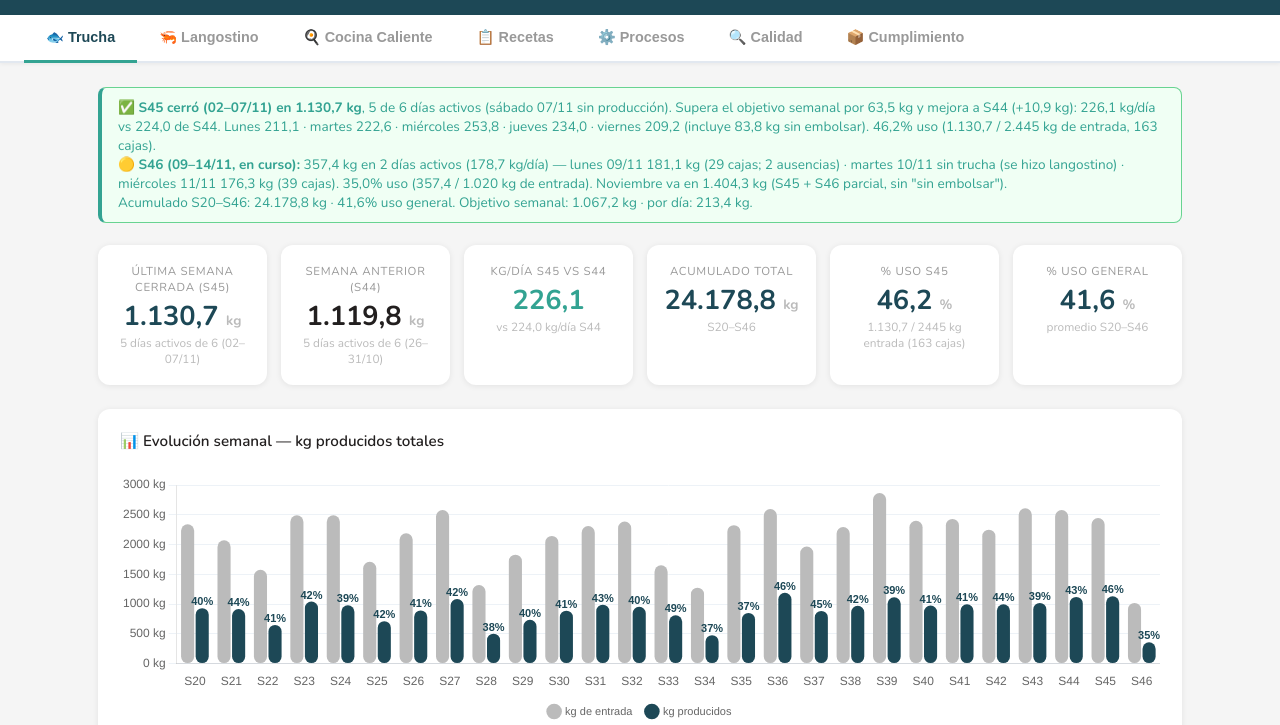
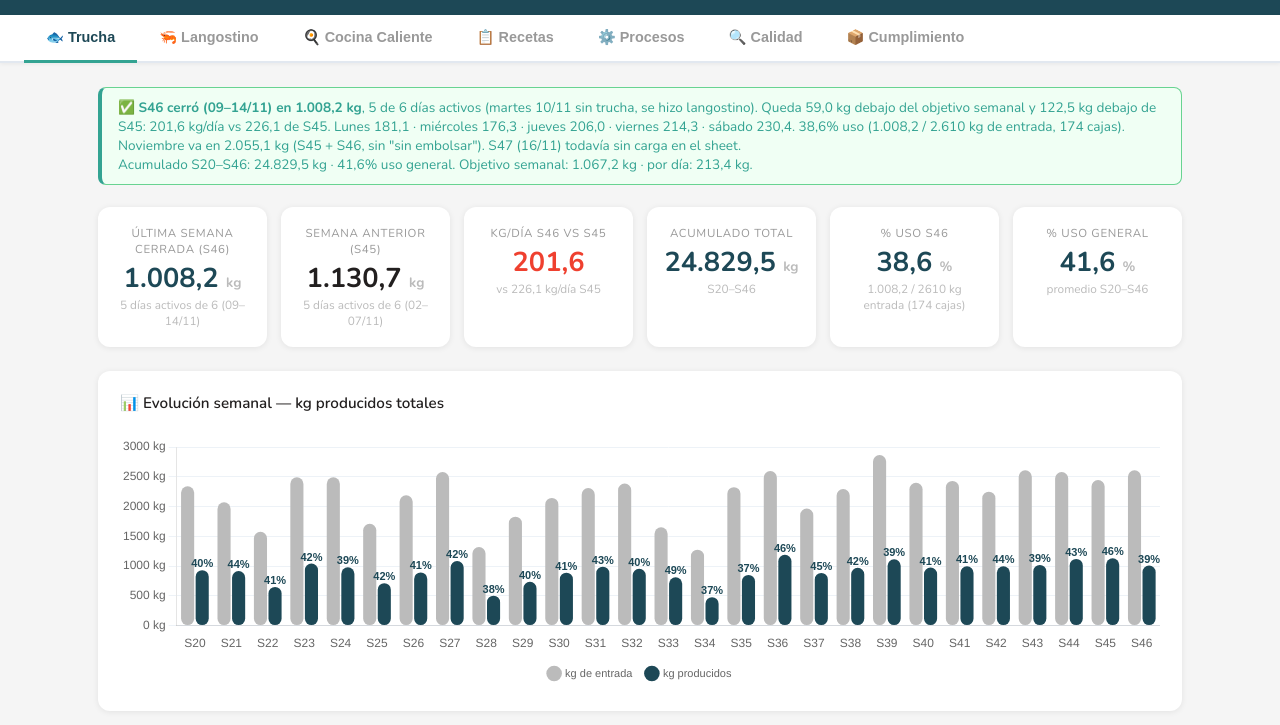
Before and after one commit to deborapaez-prog/dashboard-produccion, a plain HTML site: page Dashboard_Produccion_Brugali.html in a window 1280 px wide. Shown: the part 75-800 px from the top of the page. Drawn offline with nearby package versions, Linux system fonts and the light colour scheme.

Commit message:
Trucha: S46 completa (jueves 12/11 a sabado 14/11), pedido de Debo 16/11
- s46 releida (gviz, Chrome): + jueves 12/11 206,0 kg (34 cajas), viernes 13/11 214,3 kg
  (34 cajas) y sabado 14/11 230,4 kg (38 cajas). Sin "sin embolsar".
- S46 cerrada: 1.008,2 kg (igual a "KG TOTALES" del sheet), 174 cajas (2.610 kg), 38,6% uso,
  201,6 kg/dia (5 dias; martes 10/11 se hizo langostino).
- Noviembre 1.404,3 -> 2.055,1 kg, entrada 5.055 kg.
- KPIs: ultima cerrada S46, anterior S45; acumulado 24.829,5 kg, 41,6% uso general.
- s47 (16/11) sin carga todavia, no se agrega.

Co-Authored-By: Claude Opus 5.5 <noreply@anthropic.com>

```diff
--- a/Dashboard_Produccion_Brugali.html
+++ b/Dashboard_Produccion_Brugali.html
@@ -143,36 +143,36 @@ footer { text-align: center; color: #BBBBBB; font-size: 0.76rem; padding: 20px 0
 <main>
 
   <div class="alerta-ok">
-    ✅ <strong>S45 cerró (02–07/11) en 1.130,7 kg</strong>, 5 de 6 días activos (sábado 07/11 sin producción). Supera el objetivo semanal por 63,5 kg y mejora a S44 (+10,9 kg): 226,1 kg/día vs 224,0 de S44. Lunes 211,1 · martes 222,6 · miércoles 253,8 · jueves 234,0 · viernes 209,2 (incluye 83,8 kg sin embolsar). 46,2% uso (1.130,7 / 2.445 kg de entrada, 163 cajas).
-    <br>🟡 <strong>S46 (09–14/11, en curso):</strong> 357,4 kg en 2 días activos (178,7 kg/día) — lunes 09/11 181,1 kg (29 cajas; 2 ausencias) · martes 10/11 sin trucha (se hizo langostino) · miércoles 11/11 176,3 kg (39 cajas). 35,0% uso (357,4 / 1.020 kg de entrada). Noviembre va en 1.404,3 kg (S45 + S46 parcial, sin "sin embolsar").
-    <br>Acumulado S20–S46: 24.178,8 kg · 41,6% uso general. Objetivo semanal: 1.067,2 kg · por día: 213,4 kg.
+    ✅ <strong>S46 cerró (09–14/11) en 1.008,2 kg</strong>, 5 de 6 días activos (martes 10/11 sin trucha, se hizo langostino). Queda 59,0 kg debajo del objetivo semanal y 122,5 kg debajo de S45: 201,6 kg/día vs 226,1 de S45. Lunes 181,1 · miércoles 176,3 · jueves 206,0 · viernes 214,3 · sábado 230,4. 38,6% uso (1.008,2 / 2.610 kg de entrada, 174 cajas).
+    <br>Noviembre va en 2.055,1 kg (S45 + S46, sin "sin embolsar"). S47 (16/11) todavía sin carga en el sheet.
+    <br>Acumulado S20–S46: 24.829,5 kg · 41,6% uso general. Objetivo semanal: 1.067,2 kg · por día: 213,4 kg.
   </div>
 
   <div class="kpi-grid">
     <div class="kpi-card">
-      <div class="lbl">Última semana cerrada (S45)</div>
-      <div class="val">1.130,7 <span style="font-size:.85rem;color:#BBBBBB">kg</span></div>
+      <div class="lbl">Última semana cerrada (S46)</div>
+      <div class="val">1.008,2 <span style="font-size:.85rem;color:#BBBBBB">kg</span></div>
+      <div class="sub">5 días activos de 6 (09–14/11)</div>
+    </div>
+    <div class="kpi-card">
+      <div class="lbl">Semana anterior (S45)</div>
+      <div class="val" style="color:#221F1F">1.130,7 <span style="font-size:.85rem;color:#BBBBBB">kg</span></div>
       <div class="sub">5 días activos de 6 (02–07/11)</div>
     </div>
     <div class="kpi-card">
-      <div class="lbl">Semana anterior (S44)</div>
-      <div class="val" style="color:#221F1F">1.119,8 <span style="font-size:.85rem;color:#BBBBBB">kg</span></div>
-      <div class="sub">5 días activos de 6 (26–31/10)</div>
-    </div>
-    <div class="kpi-card">
-      <div class="lbl">kg/día S45 vs S44</div>
-      <div class="val" style="color:#33A392">226,1</div>
-      <div class="sub">vs 224,0 kg/día S44</div>
+      <div class="lbl">kg/día S46 vs S45</div>
+      <div class="val" style="color:#EF402F">201,6</div>
+      <div class="sub">vs 226,1 kg/día S45</div>
     </div>
     <div class="kpi-card">
       <div class="lbl">Acumulado total</div>
-      <div class="val" style="color:#1D4856">24.178,8 <span style="font-size:.85rem;color:#BBBBBB">kg</span></div>
+      <div class="val" style="color:#1D4856">24.829,5 <span style="font-size:.85rem;color:#BBBBBB">kg</span></div>
       <div class="sub">S20–S46</div>
     </div>
     <div class="kpi-card">
-      <div class="lbl">% uso S45</div>
-      <div class="val">46,2 <span style="font-size:.85rem;color:#BBBBBB">%</span></div>
-      <div class="sub">1.130,7 / 2445 kg entrada (163 cajas)</div>
+      <div class="lbl">% uso S46</div>
+      <div class="val">38,6 <span style="font-size:.85rem;color:#BBBBBB">%</span></div>
+      <div class="sub">1.008,2 / 2610 kg entrada (174 cajas)</div>
     </div>
     <div class="kpi-card">
       <div class="lbl">% uso general</div>
@@ -189,7 +189,7 @@ footer { text-align: center; color: #BBBBBB; font-size: 0.76rem; padding: 20px 0
   <div class="card">
     <h2>📆 Evolución mensual — kg producidos totales</h2>
     <div class="chart-wrap"><canvas id="chartMensual"></canvas></div>
-    <div style="font-size:0.75rem;color:#BBBBBB;margin-top:10px;">Fuente: pestaña "análisis mensual" de la planilla Trucha (suma de Tiras + cortes + tiras unidas + cubos por mes; no incluye "sin embolsar"). Las semanas van de lunes a sábado y no calzan justo con el calendario, así que cada mes agrupa una cantidad distinta: Mayo 3 semanas (S20–S22), Junio 4 (S23–S26), Julio 5 (S27–S31) — S31 cerró el 01/08, así que Julio ya está completo —, Agosto 4 (S32–S35) — S35 cerró el 29/08, así que Agosto también está completo — y Septiembre 5 (S36–S40) — S40 (28/09–03/10) cuenta entera para septiembre, como en la planilla — y Octubre arranca con S41 (05–10/10, cerrada), S42 (12–17/10, cerrada), S43 (19–24/10, cerrada) y S44 (26–31/10, cerrada), así que Octubre también está completo. Noviembre arranca con S45 (02–07/11, cerrada) y S46 (09–14/11, en curso).</div>
+    <div style="font-size:0.75rem;color:#BBBBBB;margin-top:10px;">Fuente: pestaña "análisis mensual" de la planilla Trucha (suma de Tiras + cortes + tiras unidas + cubos por mes; no incluye "sin embolsar"). Las semanas van de lunes a sábado y no calzan justo con el calendario, así que cada mes agrupa una cantidad distinta: Mayo 3 semanas (S20–S22), Junio 4 (S23–S26), Julio 5 (S27–S31) — S31 cerró el 01/08, así que Julio ya está completo —, Agosto 4 (S32–S35) — S35 cerró el 29/08, así que Agosto también está completo — y Septiembre 5 (S36–S40) — S40 (28/09–03/10) cuenta entera para septiembre, como en la planilla — y Octubre arranca con S41 (05–10/10, cerrada), S42 (12–17/10, cerrada), S43 (19–24/10, cerrada) y S44 (26–31/10, cerrada), así que Octubre también está completo. Noviembre arranca con S45 (02–07/11, cerrada) y S46 (09–14/11, cerrada).</div>
   </div>
 
   <div class="card">
@@ -2153,10 +2153,14 @@ const WEEKS = [
   // 12/11: + miércoles 11/11: 176,3 kg (39 cajas = 585 kg; tiras 8 bandejas, cortes 12,025, tiras rotas 7,075, tiras unidas
   // x2 8, cubos 14; sin "sin embolsar"). Martes 10/11 sigue en 0 (se hizo langostino). "KG TOTALES" del sheet 357,4. 12/11 en
   // adelante sin carga.
-  { label:"S46", dateRange:"09–14/11", isPartial:true, total:357.4275,
-    daily:[181.11,0,176.3175,0,0,0],
-    dailyByProd:{ "Tiras":[19.6,0,19.6,0,0,0], "cortes":[19.2,0,24.05,0,0,0], "tiras rotas":[47.04,0,34.6675,0,0,0], "tiras unidas x2":[34.79,0,39.2,0,0,0], "cubos":[60.48,0,58.8,0,0,0], "sin embolsar":[0,0,0,0,0,0] },
-    entradaBandejasDia:[29,0,39,0,0,0], activeDaysCount:2 }
+  // 16/11 (pedido de Debo): s46 releída (gviz, Chrome) — + jueves 12/11: 206,0 kg (34 cajas; tiras 19, cortes 11, tiras rotas
+  // 6,05, tiras unidas x2 10, cubos 14), viernes 13/11: 214,3 kg (34 cajas; tiras 15, cortes 0, tiras rotas 15, tiras unidas x2
+  // 10,095, cubos 13) y sábado 14/11: 230,4 kg (38 cajas; tiras 15,5, cortes 1, tiras rotas 14,5, tiras unidas x2 11, cubos 15,6).
+  // Sin "sin embolsar". Semana cerrada: 1.008,2 kg (igual a "KG TOTALES" del sheet), 174 cajas (2.610 kg). s47 sin carga.
+  { label:"S46", dateRange:"09–14/11", isPartial:false, total:1008.183,
+    daily:[181.11,0,176.3175,205.995,214.3155,230.445],
+    dailyByProd:{ "Tiras":[19.6,0,19.6,46.55,36.75,37.975], "cortes":[19.2,0,24.05,22,0,2], "tiras rotas":[47.04,0,34.6675,29.645,73.5,71.05], "tiras unidas x2":[34.79,0,39.2,49,49.4655,53.9], "cubos":[60.48,0,58.8,58.8,54.6,65.52], "sin embolsar":[0,0,0,0,0,0] },
+    entradaBandejasDia:[29,0,39,34,34,38], activeDaysCount:5 }
 ];
 
 // 29/09 (pedido de Debo): desde S39 el sheet separa "tiras rotas" y "tiras unidas x2" — se muestran como
@@ -2280,7 +2284,9 @@ const MESES_TRUCHA = [
   // 09/11: + jueves 05/11 (234,0 kg) + viernes 06/11 (209,2 kg), 68 cajas = 1.020 kg → 1.046,9 kg (igual al sheet). Entrada 2.445 kg.
   // 11/11: + S46 en curso, lunes 09/11 (181,1 kg; 29 cajas = 435 kg) → 1.228,0 kg. Entrada 2.880 kg.
   // 12/11: + miércoles 11/11 (176,3 kg; 39 cajas = 585 kg; martes 10/11 sin trucha) → 1.404,3 kg. Entrada 3.465 kg.
-  { label:"Noviembre", total:1404.31, entrada:3465, semanas:"S45–S46", cantSemanas:2, isPartial:true }
+  // 16/11: S46 cerrada — + jueves 12/11 (206,0 kg) + viernes 13/11 (214,3) + sábado 14/11 (230,4), 106 cajas = 1.590 kg
+  // → 2.055,1 kg. Entrada 5.055 kg. Mes sigue en curso (S47 sin carga).
+  { label:"Noviembre", total:2055.0655, entrada:5055, semanas:"S45–S46", cantSemanas:2, isPartial:true }
 ];
 new Chart(document.getElementById("chartMensual").getContext("2d"), {
   type:"bar",
```
Also changed, not shown: index.html (+29 -23 lines).
